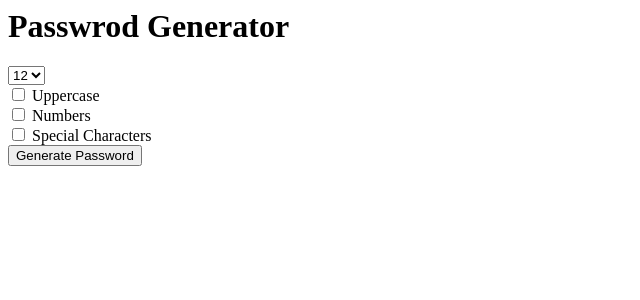
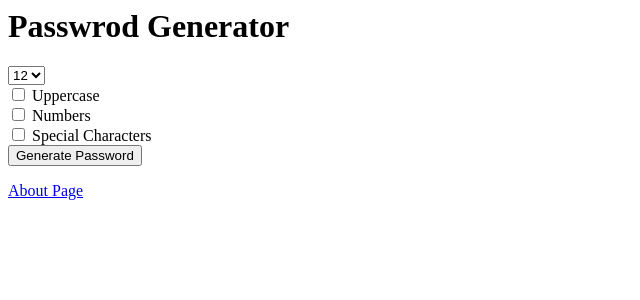
Before and after one commit to meshachdamilare/django-password-generator, a Django app: page / in a window 1280 px wide. Shown: the top 300 px of the page, without its empty margins (0-640 px from the left). Run offline with Django 3.2, Linux system fonts and the light colour scheme.

Commit message:
Solution to first challenge

```diff
--- /dev/null
+++ b/generator/templates/generator/about.html
@@ -0,0 +1,3 @@
+ABOUT PAGE
+<br>
+<a href="{% url 'home' %}">Bact to Home</a>
--- a/generator/templates/generator/home.html
+++ b/generator/templates/generator/home.html
@@ -22,3 +22,4 @@
    <br>
    <input type="submit" value="Generate Password">
 </form>
+<a href="{% url 'about' %}">About Page</a>
--- a/generator/templates/generator/password.html
+++ b/generator/templates/generator/password.html
@@ -1,2 +1,3 @@
 <h1>Your Passwrod is: </h1>
 <h2>{{ password }}</h2>
+<a href="{% url 'home' %}">Back to Home</a>
--- a/generator/views.py
+++ b/generator/views.py
@@ -6,6 +6,9 @@ import random
 
 def home(request):
     return render(request, 'generator/home.html')
+
+def about(request):
+    return render(request, 'generator/about.html')
 
 
 def password(request):
--- a/password_generator/urls.py
+++ b/password_generator/urls.py
@@ -19,7 +19,8 @@ from generator import views
 
 urlpatterns = [
     path('admin/', admin.site.urls),
-    path('', views.home),
+    path('', views.home, name='home'),
     path('password/', views.password, name='password'),
+    path('/about', views.about, name='about'),
 
 ]
```
